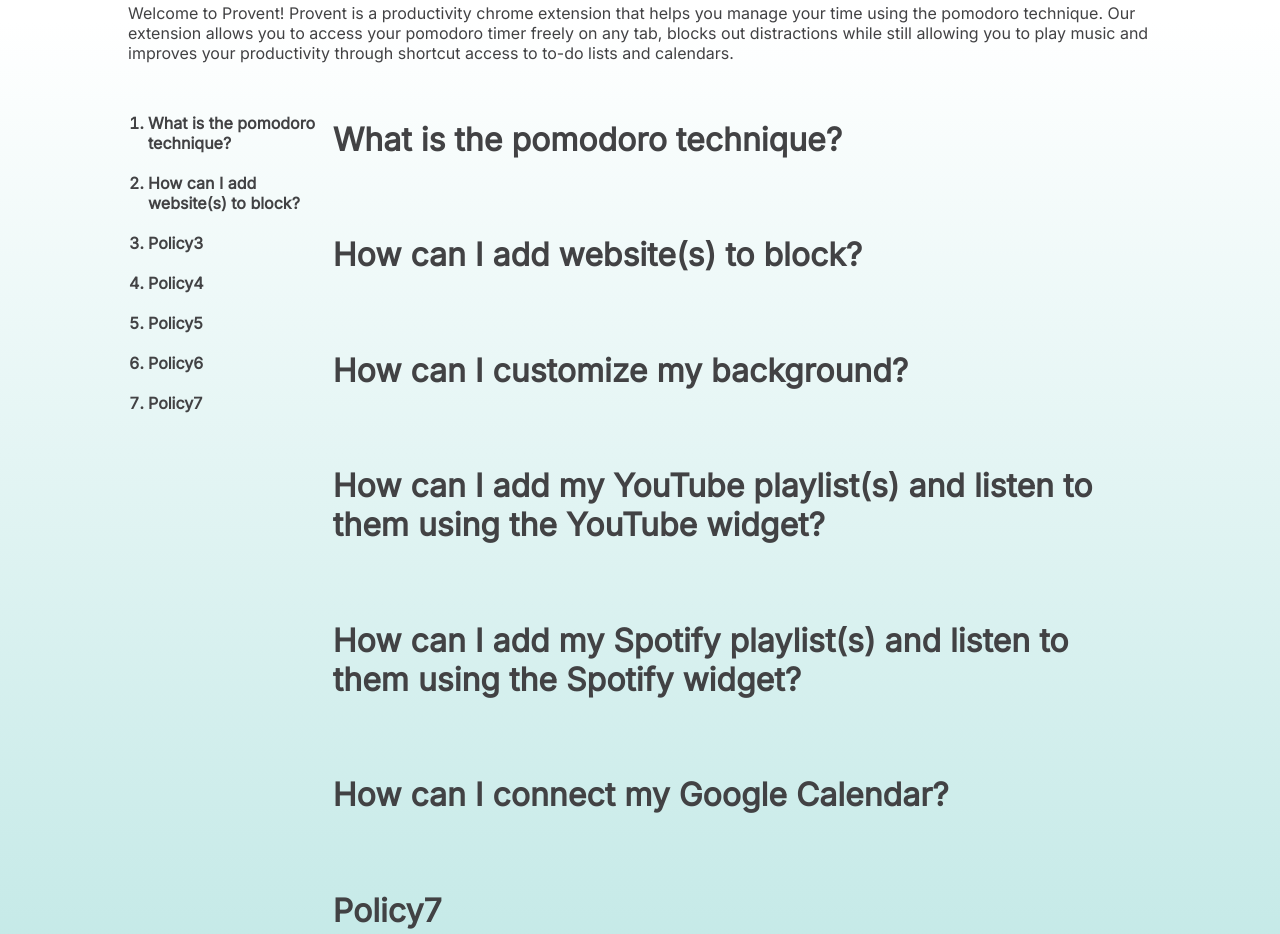
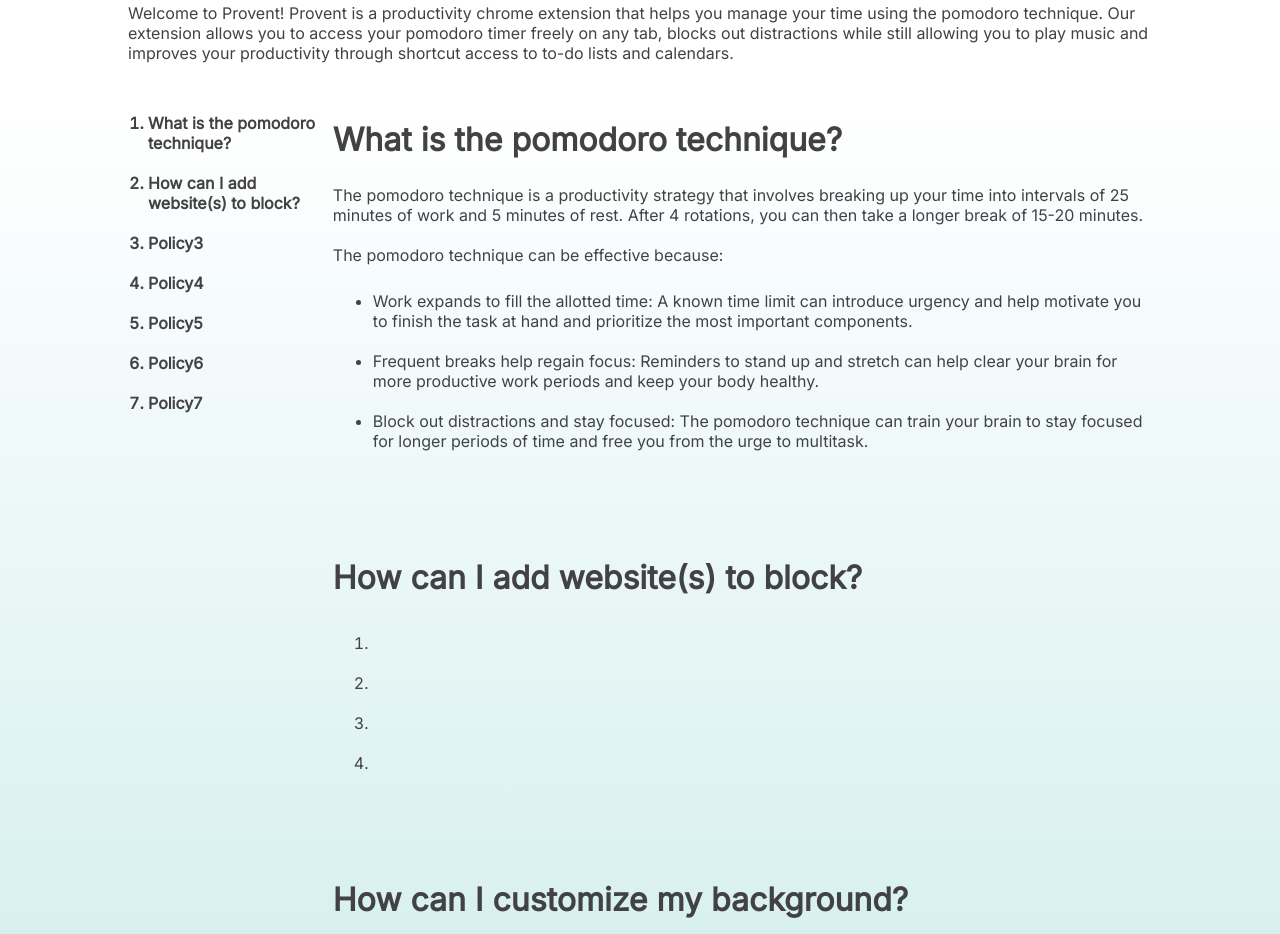
Before and after one commit to Provent-Extension/Provent-Extension.github.io, a plain HTML site: page tutorial.html in a window 1280 px wide. Shown: the part 255-1189 px from the top of the page. Drawn offline with nearby package versions, Linux system fonts and the light colour scheme.

Commit message:
Worked on resources pages

```diff
--- a/css/info.css
+++ b/css/info.css
@@ -77,9 +77,21 @@ body {
 }
 
 .info_des {
-    margin-bottom: -20px;
+    /* margin-bottom: -20px; */
     color: #424244;
     font-family: 'Inter', sans-serif;
     font-size: 1em;
     position: relative;
+    margin-top: 20px;
 }
+
+.info_l_container {
+    font-family: 'Inter', sans-serif;
+    color: #424244;
+}
+
+.info_li {
+    font-family: 'Inter', sans-serif;
+    color: #424244;
+    padding: 10px 0px;
+}
--- a/tutorial.html
+++ b/tutorial.html
@@ -96,10 +96,23 @@
                 <div class="right_column_container">
 
 					<h2 class="info_title" id="policy1">What is the pomodoro technique?</h2>
-					<p class="info_des"></p>
+					<p class="info_des">The pomodoro technique is a productivity strategy that involves breaking up your time into intervals of 25 minutes of work and 5 minutes of rest. After 4 rotations, you can then take a longer break of 15-20 minutes.</p>
+					<p class="info_des">The pomodoro technique can be effective because:</p>
+					<ul class="info_l_container">
+						<li class="info_li">Work expands to fill the allotted time: A known time limit can introduce urgency and help motivate you to finish the task at hand and prioritize the most important components.</li>
+						<li class="info_li">Frequent breaks help regain focus: Reminders to stand up and stretch can help clear your brain for more productive work periods and keep your body healthy.</li>
+						<li class="info_li">Block out distractions and stay focused: The pomodoro technique can train your brain to stay focused for longer periods of time and free you from the urge to multitask.</li>
+					</ul>
 
 					<h2 class="info_title" id="blocksite">How can I add website(s) to block?</h2>
 					<p class="info_des"></p>
+
+					<ol class="info_l_container">
+						<li class="info_li"></li>
+						<li class="info_li"></li>
+						<li class="info_li"></li>
+						<li class="info_li"></li>
+					</ol>
 
 					<h2 class="info_title" id="customizebackground">How can I customize my background?</h2>
 					<p class="info_des"></p>
@@ -111,9 +124,6 @@
 					<p class="info_des"></p>
 
 					<h2 class="info_title" id="googlecalendar">How can I connect my Google Calendar?</h2>
-					<p class="info_des"></p>
-
-					<h2 class="info_title" id="policy7">Policy7</h2>
 					<p class="info_des"></p>
 
 				</div>
```
